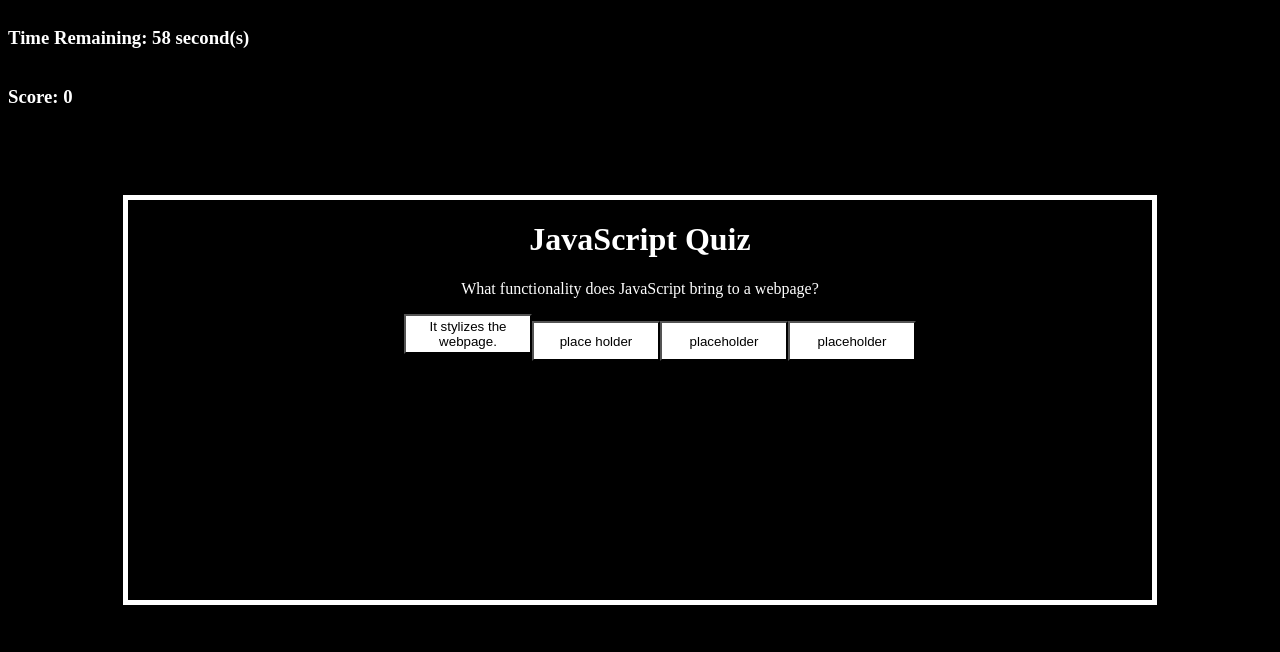
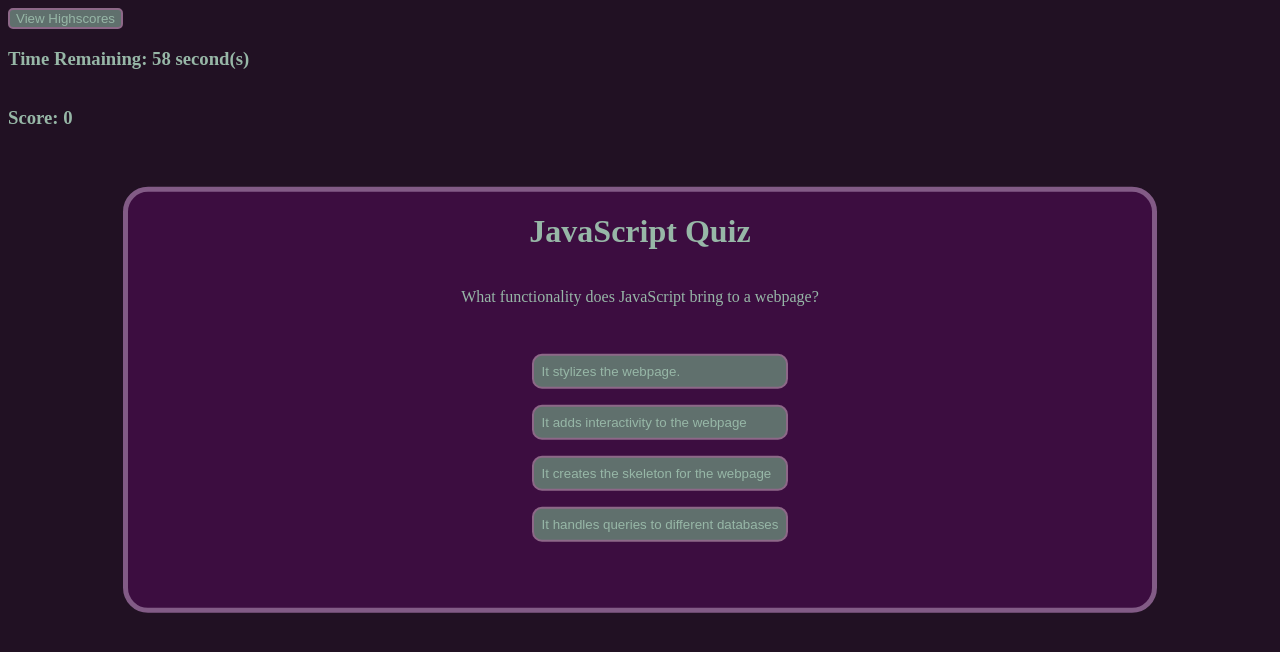
Before and after one commit to HumzaShaukat/JavaScriptQuiz, a plain HTML site: page index.html in a window 1280 px wide. Both pictures are taken after a click on the button "Start Quiz". Drawn offline with Linux system fonts and the light colour scheme.

Commit message:
Finished styling

```diff
--- a/Assets/script.js
+++ b/Assets/script.js
@@ -11,46 +11,54 @@ var clearBtn = document.querySelector("#clear-btn")
 var printhsList = document.querySelector("#hslist");
 var quiz = document.querySelector(".quiz");
 var hsTitle = document.querySelector("#hstitle");
+var sideBar = document.querySelector("#sidebar");
+var viewHS = document.querySelector("#viewHS");
+var answer = document.querySelector("#correct");
 var savedScore = 0;
 var storedHS = [];
 
+// These are declarations of the questions that will be displayed.  In the future I could use Node.js to create a list that a user can input question, answers and the correct answer
+
 var question1 = {
     question: "What functionality does JavaScript bring to a webpage?",
-    answers: ["It stylizes the webpage.", "place holder", "placeholder", "placeholder"],
+    answers: ["It stylizes the webpage.", "It adds interactivity to the webpage", "It creates the skeleton for the webpage", "It handles queries to different databases"],
+    correctAns: 1
+    };
+
+var question2 = {
+    question: "What is the syntax used to create a timer?",
+    answers: [".setTimer()", "var x = setInterval(function(){},interval)", "setInterval(seconds,function)", "setTimer(function,time)"],
+    correctAns: 1
+    };
+
+var question3 = {
+    question: "Commonly used data types DO NOT include:",
+    answers: ["Strings", "Booleans", "Alerts", "Numbers"],
+    correctAns: 2
+    };
+
+var question4 = {
+    question: "What kind of declaration can store multiple variables that can be called individually?",
+    answers: ["String", "Array", "Matrix", "Object"],
     correctAns: 3
     };
 
-var question2 = {
-    question: "What is this question?",
-    answers: ["who knows.", "place holder", "placeholder", "placeholder"],
-    correctAns: 2
-    };
-
-var question3 = {
-    question: "What functionality does JavaScript bring to a webpage?",
-    answers: ["It stylizes the webpage.", "place holder", "placeholder", "placeholder"],
-    correctAns: 1
-    };
-
-var question4 = {
-    question: "What functionality does JavaScript bring to a webpage?",
-    answers: ["It stylizes the webpage.", "place holder", "placeholder", "placeholder"],
-    correctAns: 1
-    };
-
 var question5 = {
-    question: "What functionality does JavaScript bring to a webpage?",
-    answers: ["It stylizes the webpage.", "place holder", "placeholder", "placeholder"],
-    correctAns: 1
+    question: "Which of the following is used to access a DOM?",
+    answers: ["document.querySelector()", "document.getItem()", "getItem()", "fromHTML()"],
+    correctAns: 0
     };
 
 var questionList = [question1, question2, question3, question4, question5];
 var timer = 60;
 
+//The following function is called when the Start Game button is pressed. It includes the timer interval and what to do if an question is answered right/wrong
+
 function startGame() {
     var count = 0;
     var currentQ = 0;
     var score = 0;
+    sideBar.setAttribute("style", "display: flex");
     startquiz.remove();
     printQuestion(questionList[count]);
     answerList.addEventListener("click", function (event) {
@@ -60,11 +68,13 @@ function startGame() {
             scoreBoard.textContent = score;
             answerList.innerHTML ="";
             count++;
+            answer.textContent = "Correct!"
             printQuestion(questionList[count]);
         } else {
             timer -= 10;
             answerList.innerHTML = "";
             count++;
+            answer.textContent = "Incorrect!"
             printQuestion(questionList[count]);
         }
     })
@@ -80,12 +90,18 @@ function startGame() {
             questionPrompt.textContent = "Game Over! You scored " + score + " points";
             clock.textContent = "";
             scoreBoard.textContent = "";
+            answerList.innerHTML = "";
+            answer.textContent = "";
             highScoreForm.setAttribute("style", "display: flex");
+            sideBar.setAttribute("style", "display: none");
+
             savedScore = score;
         }
     }, 1000, count, questionList)
 }
 
+//This function is actually a recursive function of the one included in the startGame() function that exists so that the game can properly loop through the question list
+//The first instance starts the loop that allows it to complete until it runs out of questions to ask or time runs out
 
 function playGame(count) {
     printQuestion(questionList[count]);
@@ -96,11 +112,13 @@ function playGame(count) {
             scoreBoard.textContent = score;
             answerList.innerHTML ="";
             count++;
+            answer.textContent = "Correct!"
             printQuestion(questionList[count]);
         } else {
             timer -= 10;
             answerList.innerHTML = "";
             count++;
+            answer.textContent = "Incorrect!"
             printQuestion(questionList[count]);
         }
         if (count == questionList.length) {
@@ -108,6 +126,9 @@ function playGame(count) {
         }
     })
 }
+
+//This function prints the question and answers
+
 function printQuestion(questionFeed) {
     questionPrompt.textContent = questionFeed.question;
     for (var i = 0; i < questionFeed.answers.length; i++) {
@@ -117,6 +138,8 @@ function printQuestion(questionFeed) {
         answerList.appendChild(btn).textContent = answer;
     }
 }
+
+//prints the list of saved highscores
 
 function printHighScore() {
     for (var i = 0; i < storedHS.length; i++) {
@@ -128,9 +151,10 @@ function printHighScore() {
 }
 
 
-startquiz.addEventListener("click", startGame);
-subBtn.addEventListener("click", function(event){
-    event.preventDefault();
+startquiz.addEventListener("click", startGame); //start the game
+
+subBtn.addEventListener("click", function(event){ //This triggers when the submit high score button is pressed after the quiz ends.  It prints the list of highscores
+    event.preventDefault();                       //It also saves the high score input to local storage.  In the future I can use "indexOf" to create an object that sorts highscores by numeric order
     var storedList = JSON.parse(localStorage.getItem("storedList"));
     if (storedList !== null) {
         storedHS = storedList
@@ -145,9 +169,11 @@ subBtn.addEventListener("click", function(event){
     subBtn.remove();
     hsInput.remove();
     quiz.setAttribute("style", "display: none");
-    hsTitle.setAttribute("style", "display: flex")
+    hsTitle.setAttribute("style", "display: flex");
 
 });
+
+//This clears the local storage for saved highscores on clear button click
 
 clearBtn.addEventListener("click", function(event){
     event.preventDefault();
@@ -158,7 +184,30 @@ clearBtn.addEventListener("click", function(event){
     printHighScore();
 });
 
+//This reloads the quiz
+
 backBtn.addEventListener("click", function(event){
     event.preventDefault();
     location.reload();
 })
+
+//When this button is pressed it takes the user directly to the highscores page
+
+viewHS.addEventListener("click", function(){
+    var storedList = JSON.parse(localStorage.getItem("storedList"));
+    if (storedList !== null) {
+        storedHS = storedList
+    }
+    if (hsInput.value != "") {
+        var hsName = hsInput.value + " " + savedScore;
+        storedHS.push(hsName);
+    }
+    hsInput.value = "";
+    localStorage.setItem("storedList", JSON.stringify(storedHS));
+    printHighScore();
+    quiz.setAttribute("style", "display: none");
+    highScoreForm.setAttribute("style", "display: flex");
+    hsInput.remove();
+    subBtn.remove();
+
+})
--- a/Assets/style.css
+++ b/Assets/style.css
@@ -1,16 +1,19 @@
-* {
-    background-color: black;
+body {
+    background-color: #211123;
 }
+
+/* The following section sets the card class to maintain it's position in the middle of the page */
 
 .card {
     display: flex;
     flex-direction: column;
-    min-height: 50vh;
+    min-height: 50%;
     min-width: 80%;
-    border: 5px solid white;
+    border-radius: 25px;
+    border: 5px solid #825b86;
     align-items: center;
-    background-color: black;
-    color: white;
+    background-color: #3c0d40;
+    color: #97b7a7;
     margin: 0;
     position: absolute;
     top: 50%;
@@ -19,8 +22,8 @@
     transform: translate(-50%, -50%);
 }
 
-.card li {
-    color: white;
+.card h1 {
+    padding-bottom: 2vh;
 }
 
 .quiz {
@@ -29,35 +32,75 @@
     align-items: center;
 }
 
-.card button {
-    background-color: white;
-    height: 5vh;
-    width: 10vw;
+.quiz ul {
+    display: flex;
+    flex-direction: column;
+    flex-wrap: wrap;
 }
+
+.quiz button {
+    display: flex; /*setting basic properties for dynamically generated buttons*/
+    flex-direction: column;
+    flex-wrap: wrap;
+    flex: 3 0.25 auto;
+    justify-content: center;
+    /*styling dynamically generated buttons*/
+    border-radius: 10px;
+    background-color: #60706d;
+    border: #8d6888 2px solid;
+    padding: 1vh;
+    margin: 1vh;
+    color: #97b7a7;
+}
+
+#question {
+    padding-bottom: 3vh;
+}
+
+/* this section styles the form that displays highscores */
 
 #highscore-form {
     display: flex;
-    color: white;
+    color: #97b7a7;
     flex-direction: column;
 }
 
 .hsbuttons {
+    display: flex;
     flex-direction: row;
 }
 
 #highscore-form button {
+    flex: 2 0.5 auto;
     width: 5vw;
-    height: 10vh;
+    height: 5vh;
+    border: #8d6888 2px solid;
+    margin: 1vh;
+    color: #97b7a7;
+    background-color: #60706d;
 }
 
 #hs-input {
-    color: white;
-    border: 2px solid white;
+    color: #60706d;
+    border: 2px solid #8d6888;
+    background-color: #97b7a7;
 }
+
+/* This section makes sure the sidebar and view Highscores button are justified to the left of the page */
 
 #sidebar {
     display: flex;
     flex-direction: column;
-    color: white;
+    color: #97b7a7;
     justify-content: left;
 }
+
+#viewHS {
+    display: flex;
+    flex-direction: column;
+    color: #97b7a7;
+    justify-content: left;
+    background-color: #60706d;
+    border: #8d6888 2px solid;
+    border-radius: 5px;
+}
--- a/index.html
+++ b/index.html
@@ -12,6 +12,7 @@
             <section class = "quiz">
                 <span id = "question">Click the "Start Quiz" button to begin a practice quiz that tests you on the basics of JavaScript</span>
                 <ul id="answers"></ul>
+                <h4 id ="correct"></h4>
                 <button id = "startquiz">Start Quiz</button>
             </section>
             <form id="highscore-form" method = "POST" style = "display: none" >
@@ -25,7 +26,8 @@
                 </div>
             </form>
         </div>
-        <div id = "sidebar">
+        <button id = "viewHS">View Highscores</button>
+        <div id = "sidebar" style = "display: none">
          <h3>Time Remaining:  <span id = "timer">60</span> second(s) </h3>
          <h3>Score: <span id = "score">0</span></h3>
         </div>
```
Also changed, not shown: 1 other file.
